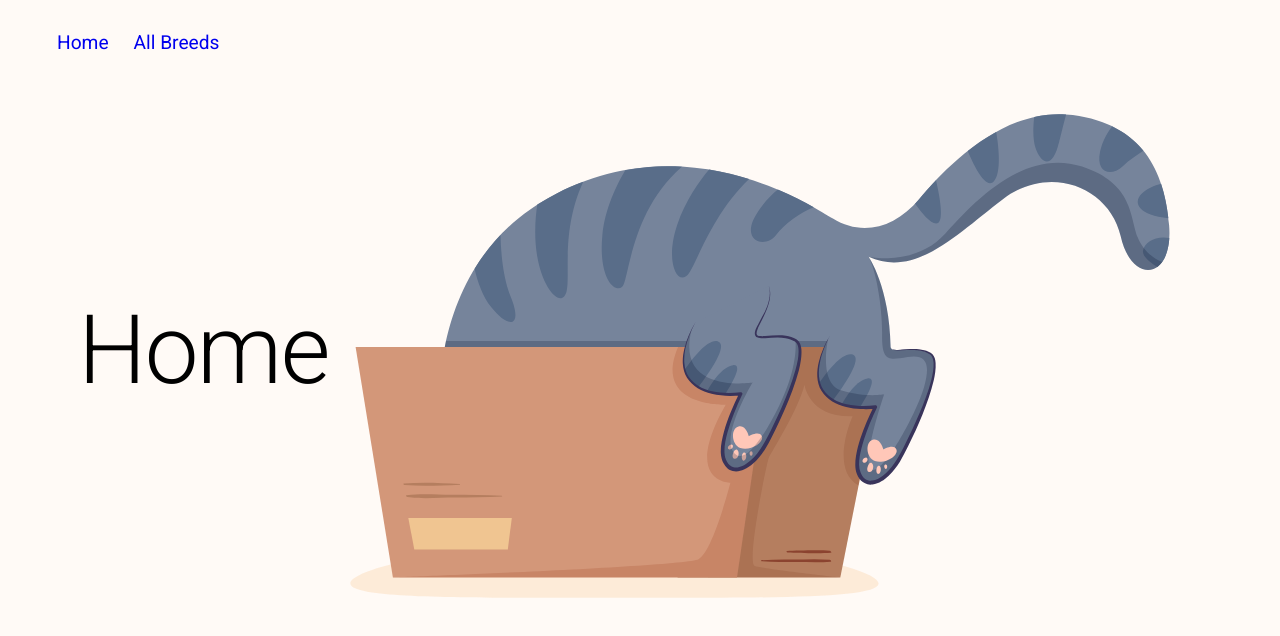
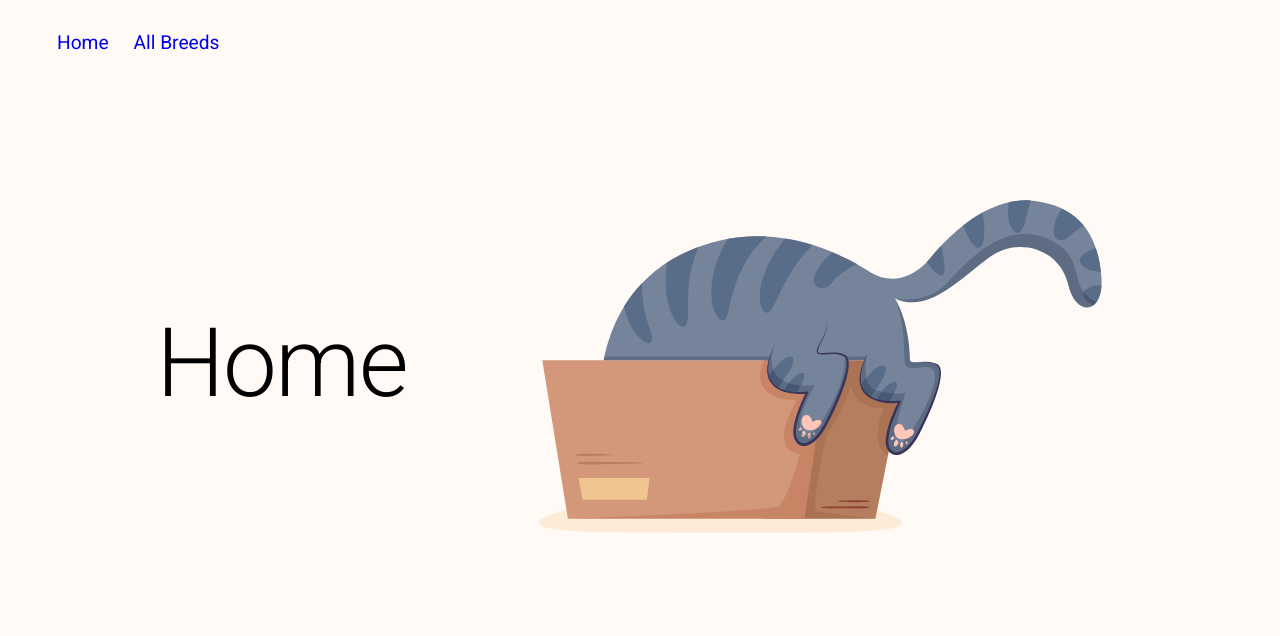
Before and after one commit to KelvinQiu802/your-cat, a React (Vite) app: page / in a window 1280 px wide. Shown: the top 636 px of the page. Built offline with nearby package versions, Linux system fonts and the light colour scheme.

Commit message:
feat: Align Center

```diff
--- a/src/App.css
+++ b/src/App.css
@@ -13,3 +13,12 @@ body {
   height: 100vh;
   background-color: #fffaf6;
 }
+
+.wrapper {
+  height: calc(100vh - 87px);
+  display: flex;
+  align-items: center;
+  min-height: 365px;
+  position: relative;
+  bottom: 80px;
+}
--- a/src/index.css
+++ b/src/index.css
@@ -1,3 +1,8 @@
 * {
   font-family: 'Roboto', sans-serif;
 }
+
+.content {
+  width: 1200px;
+  margin: 0 auto;
+}
--- a/src/routes/Home.jsx
+++ b/src/routes/Home.jsx
@@ -3,10 +3,17 @@ import catImg from '../images/home-cat.svg';
 
 const Home = () => {
   return (
-    <Stack direction='row' justifyContent='center' alignItems='center'>
-      <Typography variant='h1'>Home</Typography>
-      <img src={catImg} alt='' />
-    </Stack>
+    <Box className='wrapper'>
+      <Stack
+        direction='row'
+        justifyContent='space-evenly'
+        alignItems='center'
+        className='content'
+      >
+        <Typography variant='h1'>Home</Typography>
+        <img src={catImg} alt='Cat Image' width='600px' />
+      </Stack>
+    </Box>
   );
 };
 
```
